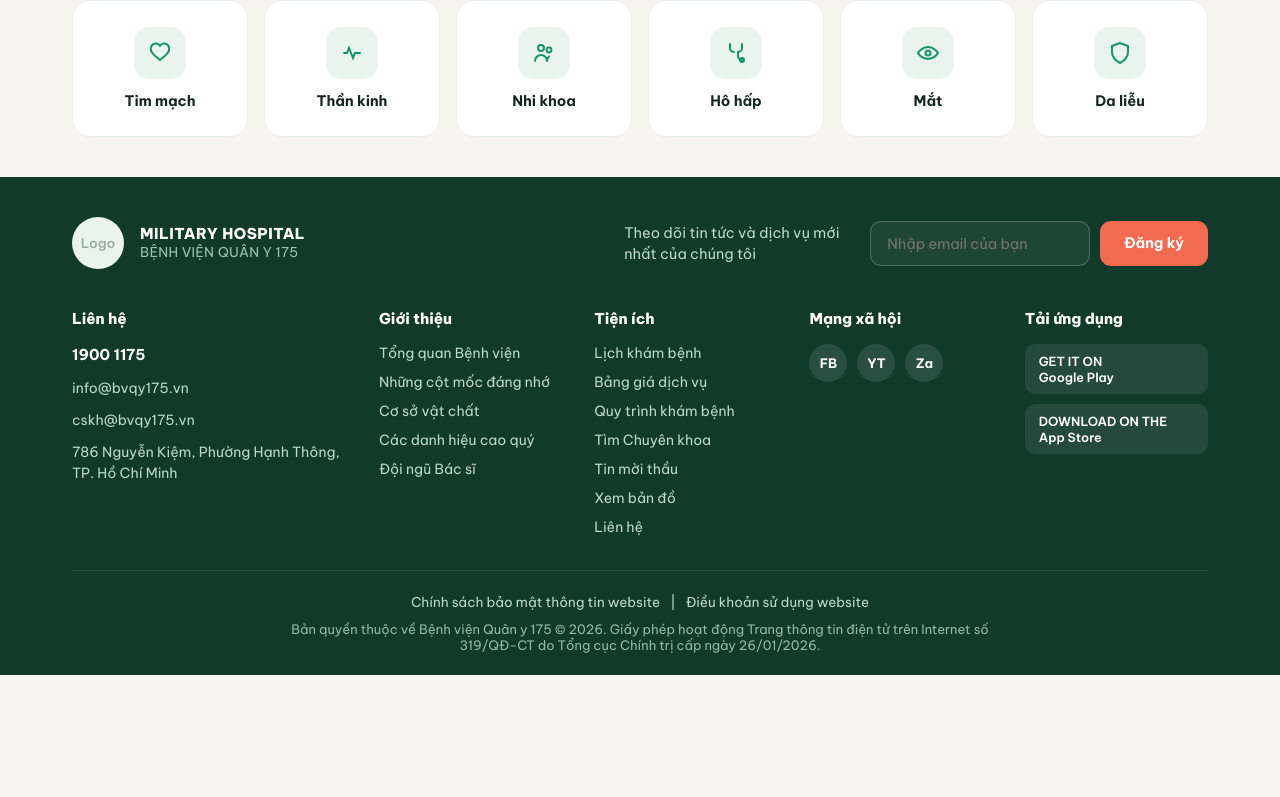
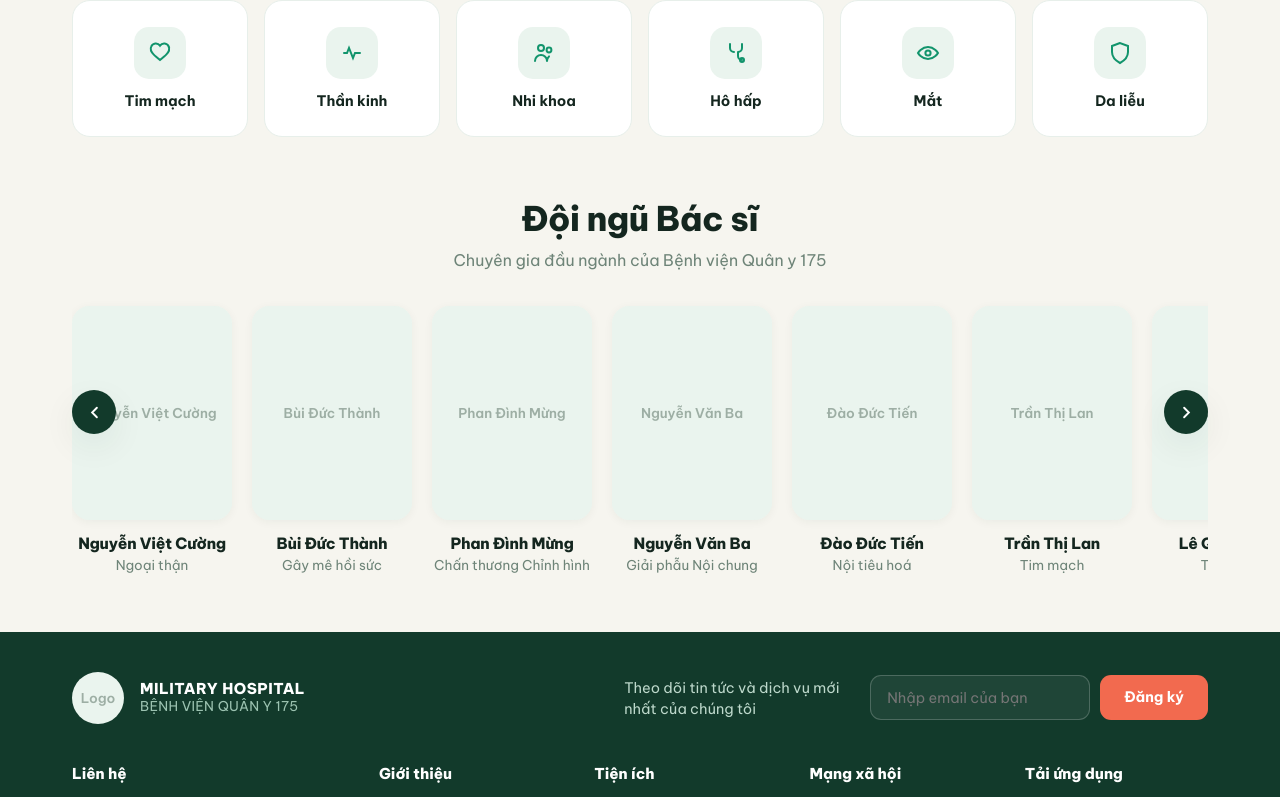
Before and after one commit to ziu222/medbook, a React (Vite) app in the folder frontend/: page / in a window 1280 px wide. Shown: the part 729-1526 px from the top of the page. Before the commit the page ends 1404 px from the top, so only its background shows below. Built offline with nearby package versions, Linux system fonts and the light colour scheme.

Commit message:
feat(frontend): add doctor team carousel to Home

```diff
--- a/frontend/src/routes/HomePage.tsx
+++ b/frontend/src/routes/HomePage.tsx
@@ -2,6 +2,7 @@ import { Header } from '../components/Common/Header';
 import { Footer } from '../components/Common/Footer';
 import { HeroSection } from './home/HeroSection';
 import { SpecialtiesSection } from './home/SpecialtiesSection';
+import { DoctorTeamSection } from './home/DoctorTeamSection';
 
 export function HomePage() {
   return (
@@ -10,6 +11,7 @@ export function HomePage() {
       <main style={{ maxWidth: '1200px', margin: '0 auto', padding: '0 32px' }}>
         <HeroSection />
         <SpecialtiesSection />
+        <DoctorTeamSection />
       </main>
       <Footer />
     </div>
--- /dev/null
+++ b/frontend/src/routes/home/DoctorTeamSection.tsx
@@ -0,0 +1,73 @@
+import { useRef } from 'react';
+import { ImageSlot } from '../../components/Common/ImageSlot';
+import { doctorTeam } from '../../lib/mockDoctors';
+
+const arrowButtonStyle = {
+  position: 'absolute' as const,
+  top: '112px',
+  transform: 'translateY(-50%)',
+  zIndex: 5,
+  width: '44px',
+  height: '44px',
+  borderRadius: '50%',
+  background: 'var(--forest)',
+  color: '#fff',
+  display: 'grid',
+  placeItems: 'center',
+  cursor: 'pointer',
+  boxShadow: 'var(--sh)',
+};
+
+export function DoctorTeamSection() {
+  const stripRef = useRef<HTMLDivElement>(null);
+
+  const scrollBy = (delta: number) => {
+    stripRef.current?.scrollBy({ left: delta, behavior: 'smooth' });
+  };
+
+  return (
+    <section style={{ padding: '52px 0 8px' }}>
+      <div style={{ textAlign: 'center', marginBottom: '30px' }}>
+        <h2 style={{ fontSize: '34px', fontWeight: 800, letterSpacing: '-.6px', margin: 0 }}>Đội ngũ Bác sĩ</h2>
+        <p style={{ color: 'var(--muted)', fontSize: '16px', margin: '10px 0 0' }}>Chuyên gia đầu ngành của Bệnh viện Quân y 175</p>
+      </div>
+
+      <div style={{ position: 'relative' }}>
+        <div style={{ ...arrowButtonStyle, left: 0 }} onClick={() => scrollBy(-340)}>
+          <svg width="19" height="19" viewBox="0 0 24 24" fill="none" stroke="currentColor" strokeWidth="2.4" strokeLinecap="round">
+            <path d="m15 6-6 6 6 6" />
+          </svg>
+        </div>
+        <div style={{ ...arrowButtonStyle, right: 0 }} onClick={() => scrollBy(340)}>
+          <svg width="19" height="19" viewBox="0 0 24 24" fill="none" stroke="currentColor" strokeWidth="2.4" strokeLinecap="round">
+            <path d="m9 6 6 6-6 6" />
+          </svg>
+        </div>
+
+        <div
+          ref={stripRef}
+          style={{
+            display: 'flex',
+            gap: '20px',
+            overflowX: 'auto',
+            scrollSnapType: 'x mandatory',
+            padding: '6px 58px 18px',
+            scrollbarWidth: 'none',
+          }}
+        >
+          {doctorTeam.map((doctor) => (
+            <div key={doctor.id} style={{ flex: '0 0 160px', scrollSnapAlign: 'start', cursor: 'pointer' }}>
+              <div style={{ aspectRatio: '3 / 4', borderRadius: '18px', overflow: 'hidden', background: 'var(--tint)', boxShadow: 'var(--sh-sm)' }}>
+                <ImageSlot placeholder={doctor.name} shape="rect" fit="cover" />
+              </div>
+              <div style={{ textAlign: 'center', marginTop: '13px' }}>
+                <div style={{ fontWeight: 800, fontSize: '15.5px', letterSpacing: '-.2px' }}>{doctor.name}</div>
+                <div style={{ color: 'var(--muted)', fontSize: '13.5px', marginTop: '3px' }}>{doctor.specialty}</div>
+              </div>
+            </div>
+          ))}
+        </div>
+      </div>
+    </section>
+  );
+}
```
